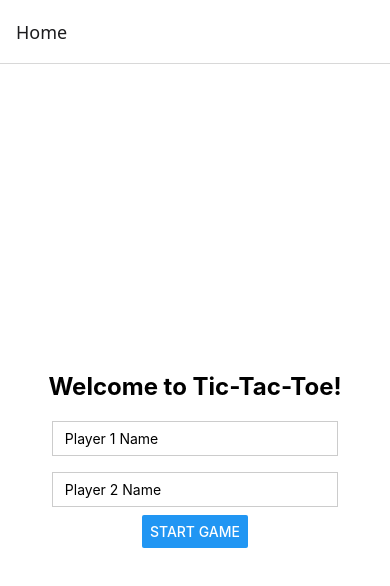
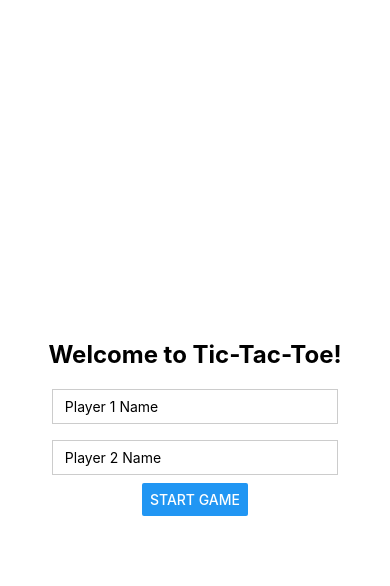
Before and after one commit to ST10519974/MAST-Project, a React Native app: screen / in a window 390 px wide. Shown: the top 586 px of the page. Built offline with nearby package versions, Linux system fonts and the light colour scheme.

Commit message:
Final submission.

```diff
--- a/App.tsx
+++ b/App.tsx
@@ -1,26 +1,26 @@
 import { useState } from 'react';
 import { View, Text, TextInput, Button, StyleSheet, TouchableHighlight } from 'react-native';
 
-// NavigationContainer wraps the whole app and manages navigation state
-import { NavigationContainer } from '@react-navigation/native';
-// createNativeStackNavigator builds a stack-based navigator using native transitions
-import { createNativeStackNavigator } from '@react-navigation/native-stack';
+export default function App() {
+  const [screen, setScreen] = useState<'Home' | 'Game'>('Home');
+  const [players, setPlayers] = useState({ player1: '', player2: '' });
 
-const Stack = createNativeStackNavigator();
-
-export default function App() {
   return (
-    <NavigationContainer>
-      <Stack.Navigator initialRouteName="Home">
-        <Stack.Screen name="Home" component={PlayerScreen} />
-        <Stack.Screen name="Game" component={GameScreen} />
-      </Stack.Navigator>
-    </NavigationContainer>
+    screen === 'Home' ? (
+      <PlayerScreen
+        onStart={(player1, player2) => {
+          setPlayers({ player1, player2 });
+          setScreen('Game');
+        }}
+      />
+    ) : (
+      <GameScreen player1={players.player1} player2={players.player2} />
+    )
   );
 }
 
-function PlayerScreen({ navigation }: any){
-    const [player1, setPlayer1] = useState<string>('');
+function PlayerScreen({ onStart }: { onStart: (player1: string, player2: string) => void }){
+  const [player1, setPlayer1] = useState<string>('');
   const [player2, setPlayer2] = useState<string>('');
 
   return (
@@ -42,14 +42,13 @@ function PlayerScreen({ navigation }: any){
 
       <Button
         title="Start Game"
-        onPress={() => navigation.navigate('Game', {player1: player1, player2: player2})}
+        onPress={() => onStart(player1, player2)}
       />
     </View>
   );
 }
 
-function GameScreen({ navigation, route} : any){
-  const { player1, player2 } = route.params;
+function GameScreen({ player1, player2 }: { player1: string; player2: string }){
   const [player1Turn, setPlayer1Turn] = useState<boolean>(true);
 
   // Each block holds one of three values:
```
